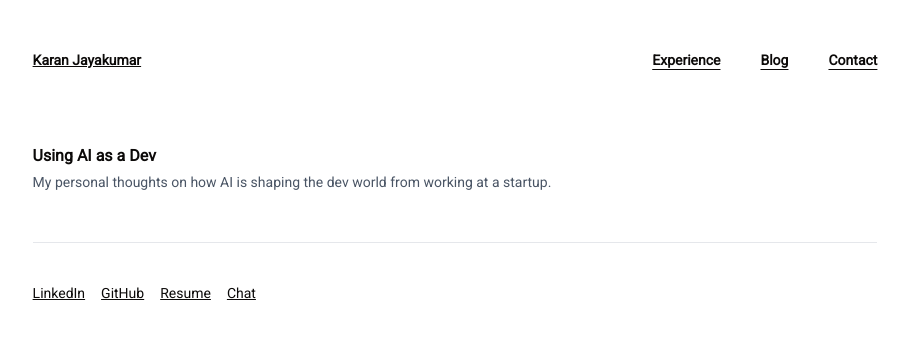
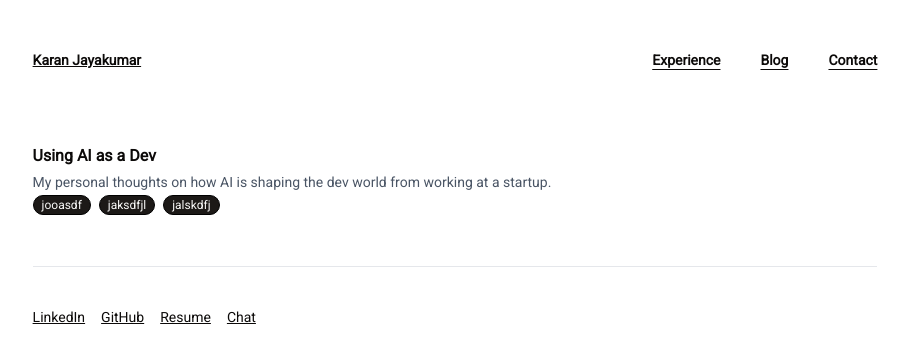
Before and after one commit to KaranJayakumar/portfolio, a Next.js app: page /blogs in a window 1280 px wide. Shown: the top 362 px of the page, without its empty margins (185-1094 px from the left). Built offline with nearby package versions, Linux system fonts and the light colour scheme.

Commit message:
Add tags to the blog list

```diff
--- a/app/_components/blog/BlogListItem.tsx
+++ b/app/_components/blog/BlogListItem.tsx
@@ -2,6 +2,7 @@
 
 import { Blog } from "@/app/types";
 import { useRouter } from "next/navigation";
+import { Badge } from "../ui/badge";
 
 interface ListItemProps {
   blog: Blog;
@@ -17,6 +18,13 @@ export function BlogListItem({ blog }: ListItemProps) {
     >
       <p className="font-bold pb-[4px]">{blog.title}</p>
       <p className="text-sm text-gray-600">{blog.description}</p>
+      {
+        blog.tags?.map((tag, index) => {
+          return (
+            <Badge key={index} className='rounded-lg border border-black mr-2 text-xs'>{tag}</Badge>
+          )
+        })
+      }
     </div>
   );
 }
--- a/app/types/index.ts
+++ b/app/types/index.ts
@@ -4,4 +4,5 @@ export interface Blog{
   description : string
   content : string
   date : string
+  tags? : string[]
 }
--- a/app/utils/parsing.ts
+++ b/app/utils/parsing.ts
@@ -16,6 +16,7 @@ export async function loadBlog(key : string) : Promise<Blog | null> {
        description : blogData.data.description,
        content : blogData.content,
        date : blogData.data.date,
+       tags : blogData.data.tags,
      }
      return blog
   }catch(e){
--- a/files/blogs/ai_models.md
+++ b/files/blogs/ai_models.md
@@ -1,6 +1,10 @@
 ---
 key: ai_models
 title: Using AI as a Dev
+tags:
+    - jooasdf
+    - jaksdfjl
+    - jalskdfj
 description: My personal thoughts on how AI is shaping the dev world from working at a startup.
 ---
 
```
